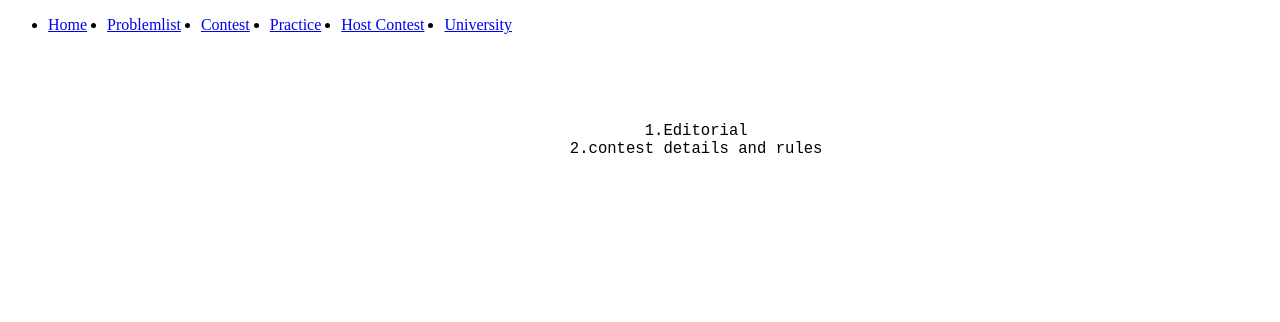
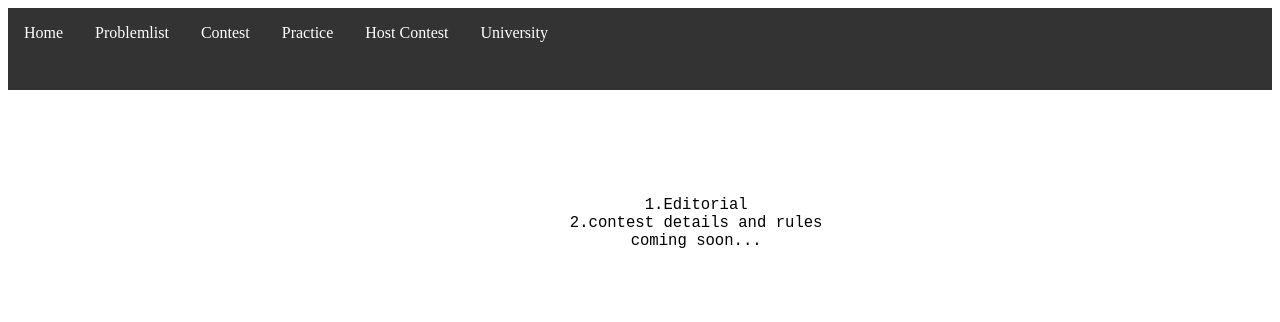
Before and after one commit to anilparmar111/version1, a plain HTML site: page home.html in a window 1280 px wide. Drawn offline with Linux system fonts and the light colour scheme.

Commit message:
Add files via upload

```diff
--- a/home.html
+++ b/home.html
@@ -3,26 +3,50 @@
 
 <head>
     <title>Home</title>
+    <style>
+        ul {
+            list-style-type: none;
+            margin: 0;
+            padding: 0;
+            overflow: hidden;
+            background-color: #333333;
+        }
+
+        li {
+            float: left;
+        }
+
+        li a {
+            display: block;
+            color: white;
+            text-align: center;
+            padding: 16px;
+            text-decoration: none;
+        }
+
+        li a:hover {
+            background-color: #111111;
+        }
+    </style>
 </head>
 
 <body>
-    <div>
-        <ul>
-            <li style="float: left;padding-right: 20px;"><a href="home.html">Home</a></li>
-            <li style="float: left;padding-right: 20px;"><a href="problemlist.html">Problemlist</a></li>
-            <li style="float: left;padding-right: 20px;"><a href="contest.html">Contest</a></li>
-            <li style="float: left;padding-right: 20px;"><a href="practice.html">Practice</a></li>
-            <li style="float: left;padding-right: 20px;"><a href="host.html">Host Contest</a></li>
-            <li style="float: left;padding-right: 20px;"><a href="university.html">University<a></li>
-        </ul>
-    </div>
+
+    <ul>
+        <li><a href="home.html">Home</a></li>
+        <li><a href="problemlist.html">Problemlist</a></li>
+        <li><a href="contest.html">Contest</a></li>
+        <li><a href="practice.html">Practice</a></li>
+        <li><a href="host.html">Host Contest</a></li>
+        <li><a href="university.html">University<a></li>
+    </ul>
     <div>
         <br><br><br><br>
         <pre style="text-align: center;font-size: larger;">
 
             1.Editorial
             2.contest details and rules
-
+            coming soon...
         </p>
     </div>
 </body>
```
Also changed, not shown: admin.html (+22 -2 lines), contest.html (+31 -5 lines), host.html (+33 -0 lines), index.html (+18 -2 lines), practice.html (+30 -0 lines), problemlist.html (+34 -1 lines), university.html (+34 -0 lines), Competitive-Programming-1.jpg (added), codeblauw.jpg (added).
